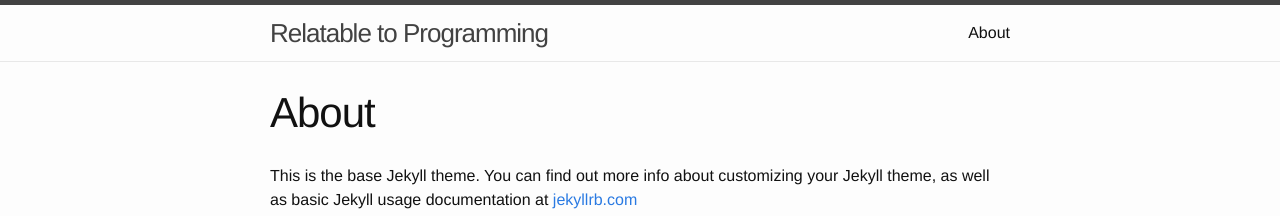
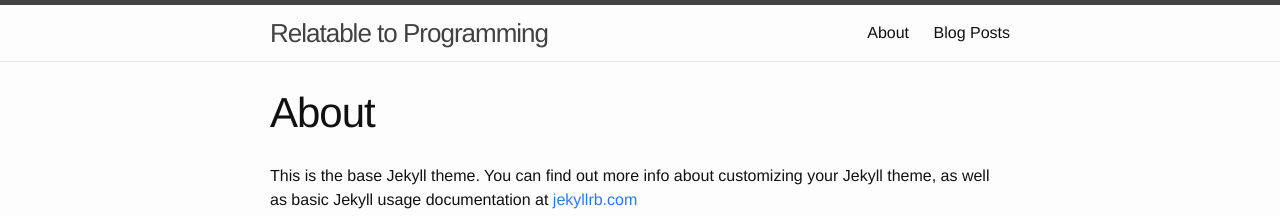
Before and after one commit to timproctor/timproctor.github.io, a Jekyll site: the page built from about.md, in a window 1280 px wide. Shown: the top 216 px of the page. Built offline with Jekyll 4.4.1, drawn with Linux system fonts in a browser that asks for light colours.

Commit message:
setting a index in header too

```diff
--- a/index.html
+++ b/index.html
@@ -1,5 +1,7 @@
 ---
-layout: default
+layout: page
+title: Blog Posts
+permalink: /index/
 ---
 
 <div class="home">
@@ -7,7 +9,7 @@ layout: default
   <h1 class="page-heading">Posts</h1>
 
   <ul class="post-list">
-    {% for post in site.posts limit:1 %}
+    {% for post in site.posts %}
       <li>
         <span class="post-meta">{{ post.date | date: "%b %-d, %Y" }}</span>
 
```
